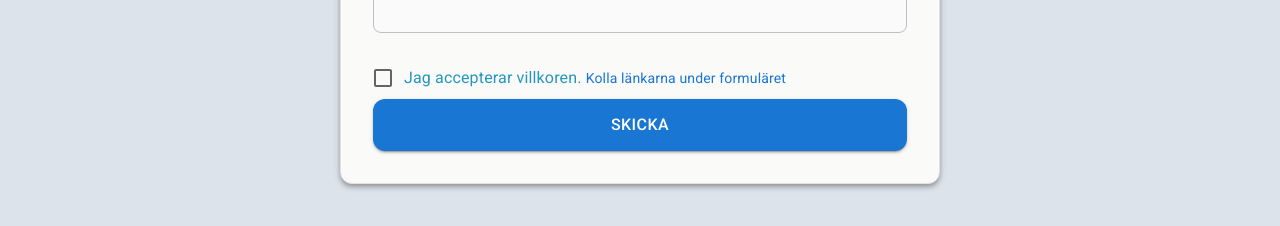
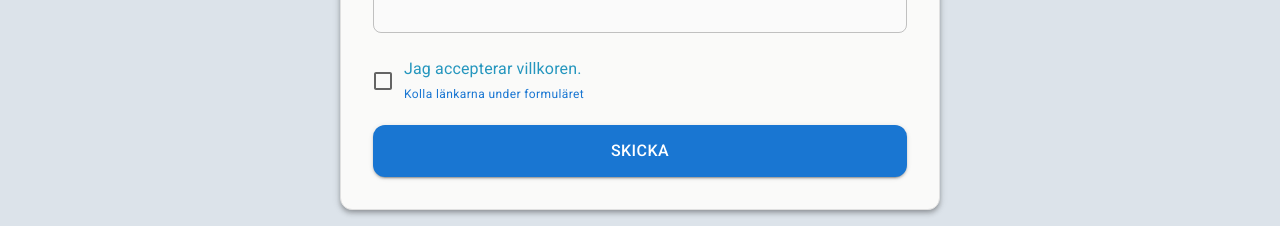
Before and after one commit to Emadenni/MambyLy-logistics-frontend, a React (Vite) app: page /kontaktaOss in a window 1280 px wide. Shown: the part 1903-2129 px from the top of the page. Built offline with nearby package versions, Linux system fonts and the light colour scheme; no server answers.

Commit message:
added margin under the checkbox and reduced font size

```diff
--- a/src/components/ContactForm/ContactForm.tsx
+++ b/src/components/ContactForm/ContactForm.tsx
@@ -252,15 +252,15 @@ const ContactForm: React.FC<{ subjectFromCard: string; isJobApplication?: boolea
     control={<Checkbox checked={acceptTerms} onChange={handleTermsChange} />}
     label={
       <>
-        Jag accepterar villkoren.{" "}
+        Jag accepterar villkoren.{""} <br />
         <Typography
-          variant="body2"
-          component="span"
-          color="primary"
-          sx={{ cursor: "pointer",}}
-        >
-          Kolla länkarna under formuläret
-        </Typography>
+  variant="caption"
+  component="span"
+  color="primary"
+  sx={{ cursor: "pointer" }}
+>
+  Kolla länkarna under formuläret
+</Typography>
       </>
     }
   />
@@ -277,6 +277,7 @@ const ContactForm: React.FC<{ subjectFromCard: string; isJobApplication?: boolea
         sx={{
           borderRadius: 3,
           padding: "12px 0",
+          marginTop:"20px",
           fontSize: "16px",
           backgroundColor: "#1976D2",
           "&:hover": {
```
